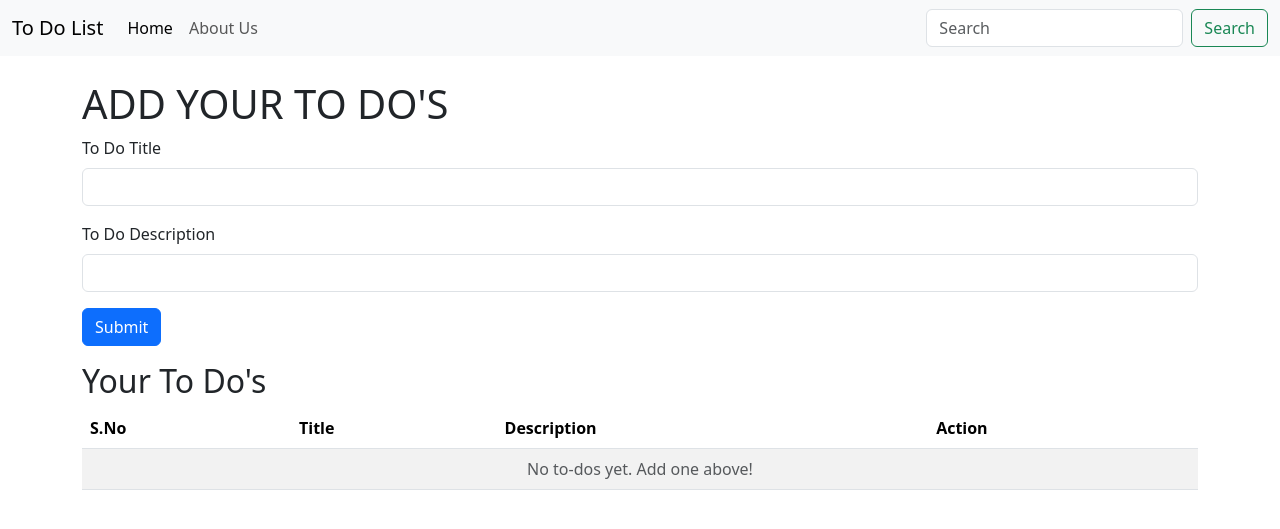
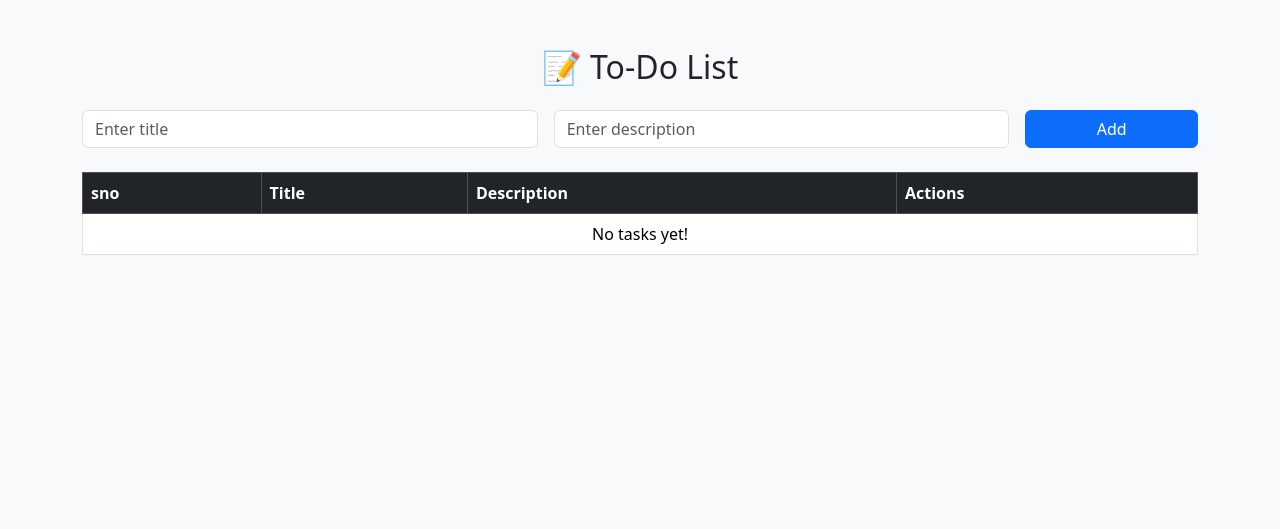
Before and after one commit to mousamishrivastava/todoproject, a Flask app: page / in a window 1280 px wide. Shown: the top 529 px of the page. Run offline with Flask 3, Linux system fonts and the light colour scheme; some libraries are stand-ins or nearby versions.

Commit message:
Initial commit

```diff
--- a/app.py
+++ b/app.py
@@ -2,32 +2,34 @@ from flask import Flask, render_template, request, redirect, url_for
 from flask_sqlalchemy import SQLAlchemy
 
 app = Flask(__name__)
-app.config['SQLALCHEMY_DATABASE_URI'] = "mysql://root:popo@localhost/todoproject"
+
+# ✅ Use pymysql instead of default MySQLdb
+app.config['SQLALCHEMY_DATABASE_URI'] = "mysql+pymysql://root:popo@localhost/todoproject"
 app.config['SQLALCHEMY_TRACK_MODIFICATIONS'] = False
 
 db = SQLAlchemy(app)
 
-# Model
+# ✅ Model
 class Todo(db.Model):
     id = db.Column(db.Integer, primary_key=True)
-    title = db.Column(db.String(100))
-    description = db.Column(db.String(200))
+    title = db.Column(db.String(100), nullable=False)
+    description = db.Column(db.String(200), nullable=False)
 
-# Home Route
+# ✅ Home Route
 @app.route('/', methods=["GET", "POST"])
 def hello_world():
     if request.method == 'POST':
         title = request.form['title']
         description = request.form['desc']
-        todoproject = Todo(title=title, description=description)
-        db.session.add(todoproject)
+        new_todo = Todo(title=title, description=description)
+        db.session.add(new_todo)
         db.session.commit()
         return redirect("/")
 
     allTodo = Todo.query.all()
     return render_template('index.html', allTodo=allTodo)
 
-# Delete Route
+# ✅ Delete Route
 @app.route('/delete/<int:id>')
 def delete(id):
     todo = Todo.query.get_or_404(id)
@@ -35,18 +37,23 @@ def delete(id):
     db.session.commit()
     return redirect(url_for('hello_world'))
 
-# Optional route
+# ✅ Update Route
 @app.route('/update/<int:id>', methods=["GET", "POST"])
 def update(id):
-    todoproject = Todo.query.get_or_404(id)
+    todo = Todo.query.get_or_404(id)
 
     if request.method == 'POST':
-        todoproject.title = request.form['title']
-        todoproject.description = request.form['desc']
+        todo.title = request.form['title']
+        todo.description = request.form['desc']
         db.session.commit()
-        return redirect('/')  # redirect after successful update
+        return redirect('/')
 
-    return render_template('update.html', todoproject=todoproject)
+    return render_template('update.html', todoproject=todo)
 
+# ✅ Run the app
 if __name__ == "__main__":
+    # Create DB tables if not already present
+    with app.app_context():
+        db.create_all()
+
     app.run(debug=True, port=7000)
--- a/templates/index.html
+++ b/templates/index.html
@@ -1,53 +1,54 @@
-{% extends 'bflask.html' %}
-{% block title %}Home{% endblock %}
-{% block content %}
+<!DOCTYPE html>
+<html lang="en">
+<head>
+    <meta charset="UTF-8">
+    <title>To-Do List</title>
+    <link href="https://cdn.jsdelivr.net/npm/bootstrap@5.3.3/dist/css/bootstrap.min.css" rel="stylesheet">
+</head>
+<body class="bg-light">
+<div class="container mt-5">
+    <h2 class="mb-4 text-center">📝 To-Do List</h2>
 
-<div class="container mt-4">
-    <h1>ADD YOUR TO DO'S</h1>
-    <form action="/" method="POST">
-        <div class="mb-3">
-            <label for="title" class="form-label">To Do Title</label>
-            <input type="text" class="form-control" name="title" id="title" required>
+    <form method="POST" class="row g-3 mb-4">
+        <div class="col-md-5">
+            <input type="text" name="title" class="form-control" placeholder="Enter title" required>
         </div>
-        <div class="mb-3">
-            <label for="desc" class="form-label">To Do Description</label>
-            <input type="text" class="form-control" name="desc" id="desc" required>
+        <div class="col-md-5">
+            <input type="text" name="desc" class="form-control" placeholder="Enter description" required>
         </div>
-        <button type="submit" class="btn btn-primary">Submit</button>
+        <div class="col-md-2">
+            <button type="submit" class="btn btn-primary w-100">Add</button>
+        </div>
     </form>
-</div>
 
-<div class="container my-3">
-    <h2>Your To Do's</h2>
-    <table class="table table-striped">
-        <thead>
+    <table class="table table-bordered table-hover">
+        <thead class="table-dark">
         <tr>
-                <th scope="col">S.No</th>
-                <th scope="col">Title</th>
-                <th scope="col">Description</th>
-                <th scope="col">Action</th>
+            <th>sno</th>
+            <th>Title</th>
+            <th>Description</th>
+            <th>Actions</th>
         </tr>
         </thead>
         <tbody>
-            {% if allTodo %}
-                {% for todoproject in allTodo %}
+        {% for todo in allTodo %}
             <tr>
-                    <th scope="row">{{ loop.index }}</th>
-                    <td>{{ todoproject.title }}</td>
-                    <td>{{ todoproject.description }}</td>
+                <td>{{ loop.index }}</td>
+                <td>{{ todo.title }}</td>
+                <td>{{ todo.description }}</td>
                 <td>
-                        <a href="/delete/{{ todoproject.id }}" class="btn btn-danger btn-sm">Delete</a>
-                        <a href="/update/{{ todoproject.id }}" class="btn btn-warning btn-sm">Update</a>
+                    <a href="{{ url_for('update', id=todo.id) }}" class="btn btn-sm btn-warning">Edit</a>
+                    <a href="{{ url_for('delete', id=todo.id) }}" class="btn btn-sm btn-danger"
+                       onclick="return confirm('Delete this item?')">Delete</a>
                 </td>
             </tr>
-                {% endfor %}
         {% else %}
             <tr>
-                    <td colspan="4" class="text-center text-muted">No to-dos yet. Add one above!</td>
+                <td colspan="4" class="text-center">No tasks yet!</td>
             </tr>
-            {% endif %}
+        {% endfor %}
         </tbody>
     </table>
 </div>
-
-{% endblock %}
+</body>
+</html>
```
Also changed, not shown: templates/update.html (+22 -16 lines). Lines whose indentation alone changed are shown as unchanged.
